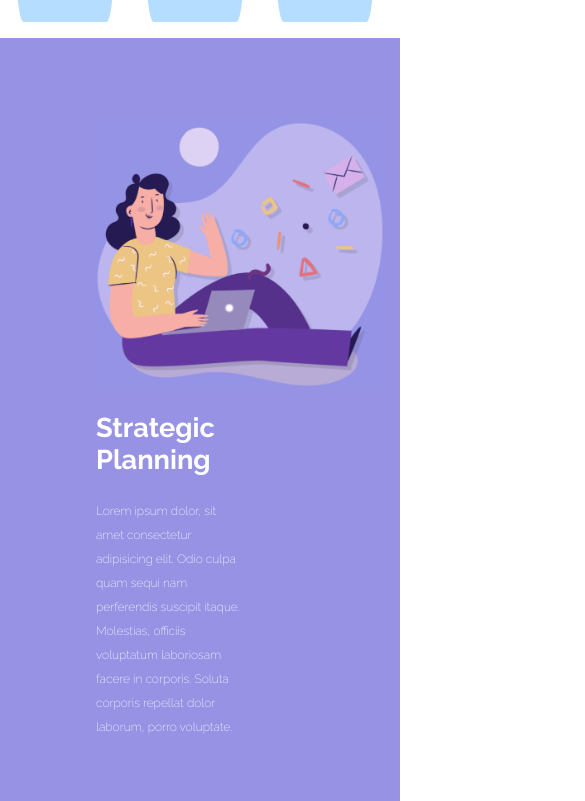
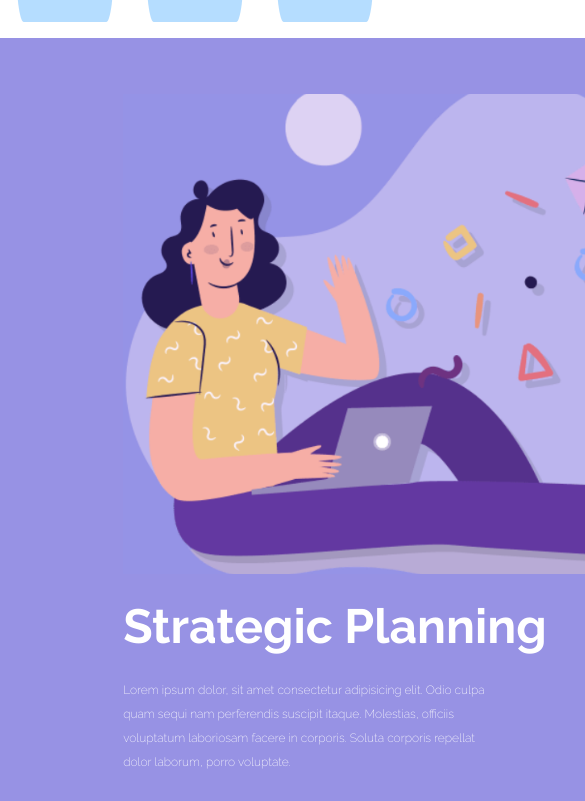
Before and after one commit to SimonaCartolina/htmlcss-responsive-layout, a plain HTML site: page index.html in a window 390 px wide. Shown: the part 1997-2798 px from the top of the page, 585 px wide, since content can reach past the window. Drawn offline with Linux system fonts and the light colour scheme.

Commit message:
modified strategic planning ( img and h3) made them bigger

```diff
--- a/index.css
+++ b/index.css
@@ -503,4 +503,17 @@ footer{
         margin:0;
     }
 
+    .section-one .immagine{
+        margin:0 auto;
+    }
+    .section-one img{
+        height:30rem;
+        width:35rem;
+    }
+    .section-one h3{
+        font-size: 3rem;
+    }
+
+
+
 }
```
